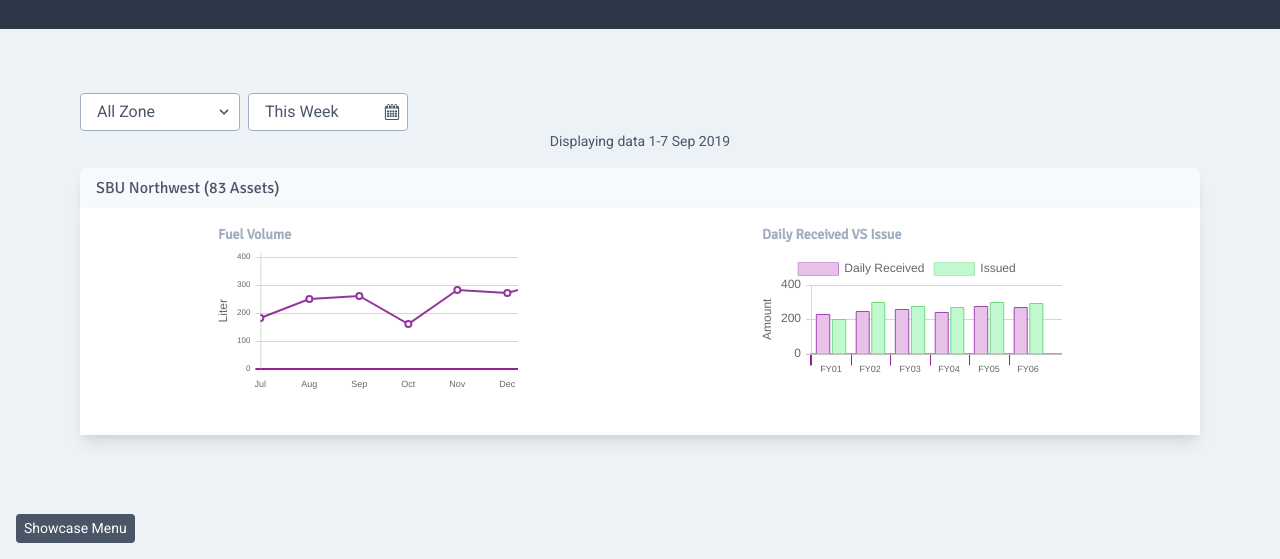
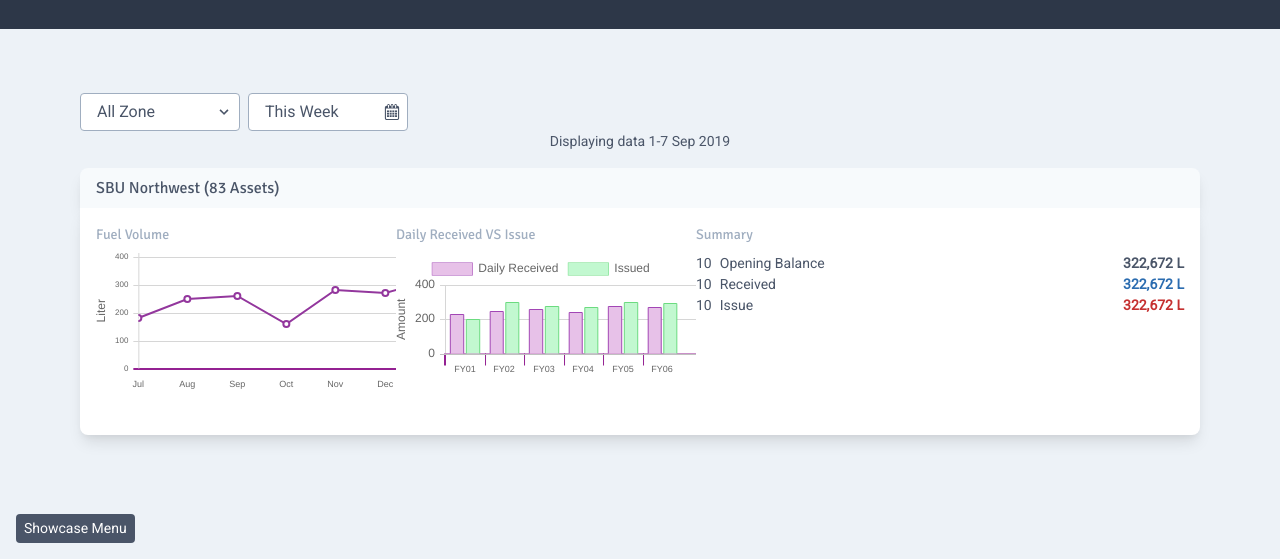
Before and after one commit to harrysaputra/katsanaiot, a website: page public/overview.html in a window 1280 px wide. Shown: the part 241-800 px from the top of the page. Drawn offline with Linux system fonts and the light colour scheme.

Commit message:
summary widget

```diff
--- a/public/overview.html
+++ b/public/overview.html
@@ -18,7 +18,7 @@
 
             <div class="w-full">
 
-                <div id="navigation-wrapper" class="w-full bg-white shadow"></div>
+                <div id="navigation-wrapper" class="w-full bg-white shadow-xl"></div>
 
                 <div id="header-section" class="px-4 py-8 text-center mx-auto bg-gray-800 text-white">
                   <h1 class="text-2xl md:text-4xl leading-none">Tradewinds Plantations Berhad</h1>
@@ -70,17 +70,62 @@
                         <h3 class="text-gray-700">SBU Northwest (83 Assets)</h3>
                     </div>
 
-                    <div class="overview-body bg-white border-t-0  shadow-lg p-4 mx-4  flex flex-wrap">
+                    <div class="overview-body bg-white border-t-0 mb-4 rounded-b-lg shadow-lg p-4 mx-4  flex flex-wrap">
 
                         <div class="chart-widget max-w-xs mx-auto h-auto mb-4">
-                            <h3 class="font-bold text-sm mb-2 text-gray-500">Fuel Volume</h3>
+                            <h3 class="text-sm mb-2 text-gray-500">Fuel Volume</h3>
                             <div id="fuelchart-wrapper"></div>
                         </div>
 
                         <div class="chart-widget max-w-xs mx-auto h-auto">
-                            <h3 class="font-bold text-sm mb-2 text-gray-500">Daily Received VS Issue</h3>
+                            <h3 class="text-sm mb-2 text-gray-500">Daily Received VS Issue</h3>
                             <div id="dailyreceived-wrapper"></div>
                         </div>
+
+                        <div class="overview-summary flex-1">
+                            <h3 class="text-sm mb-2 text-gray-500">Summary</h3>
+                            <div class="flex-table text-gray-700 text-sm"
+                            >
+                                <!-- Content -->
+                                <div class="row">
+                                    <div class="col">
+                                        10
+                                    </div>
+                                    <div class="col flex-1">
+                                        Opening Balance
+                                    </div>
+                                    <div class="col text-right font-bold text-gray-700">
+                                        322,672 L
+                                    </div>
+                                </div>
+
+                                <div class="row">
+                                    <div class="col">
+                                        10
+                                    </div>
+                                    <div class="col flex-1">
+                                        Received
+                                    </div>
+                                    <div class="col text-right text-blue-700 font-bold">
+                                        322,672 L
+                                    </div>
+                                </div>
+
+                                <div class="row">
+                                    <div class="col">
+                                        10
+                                    </div>
+                                    <div class="col flex-1">
+                                        Issue
+                                    </div>
+                                    <div class="col text-right text-red-700 font-bold">
+                                        322,672 L
+                                    </div>
+                                </div>
+
+                            </div>
+                        </div>
+
                     </div>
 
                 </div>
--- a/public/tailwind.css
+++ b/public/tailwind.css
@@ -9,6 +9,22 @@ h1,h2,h3,h4,h5 {
 }
 
 @tailwind components;
+
+.flex-table {
+    @apply text-left;
+}
+
+.flex-table .row {
+    @apply flex flex-row justify-between;
+}
+
+.flex-table .col {
+    @apply mr-2;
+}
+
+.flex-table .col:last-child {
+    @apply mr-0;
+}
 
 @tailwind utilities;
 
@@ -36,7 +52,7 @@ h1,h2,h3,h4,h5 {
   }
 
   .slideout-panel {
-    position: fixed;
+    position: fixed ;
     z-index: 10;
     bottom:1rem;
     left:1rem;
```
Also changed, not shown: public/build/tailwind.css.
